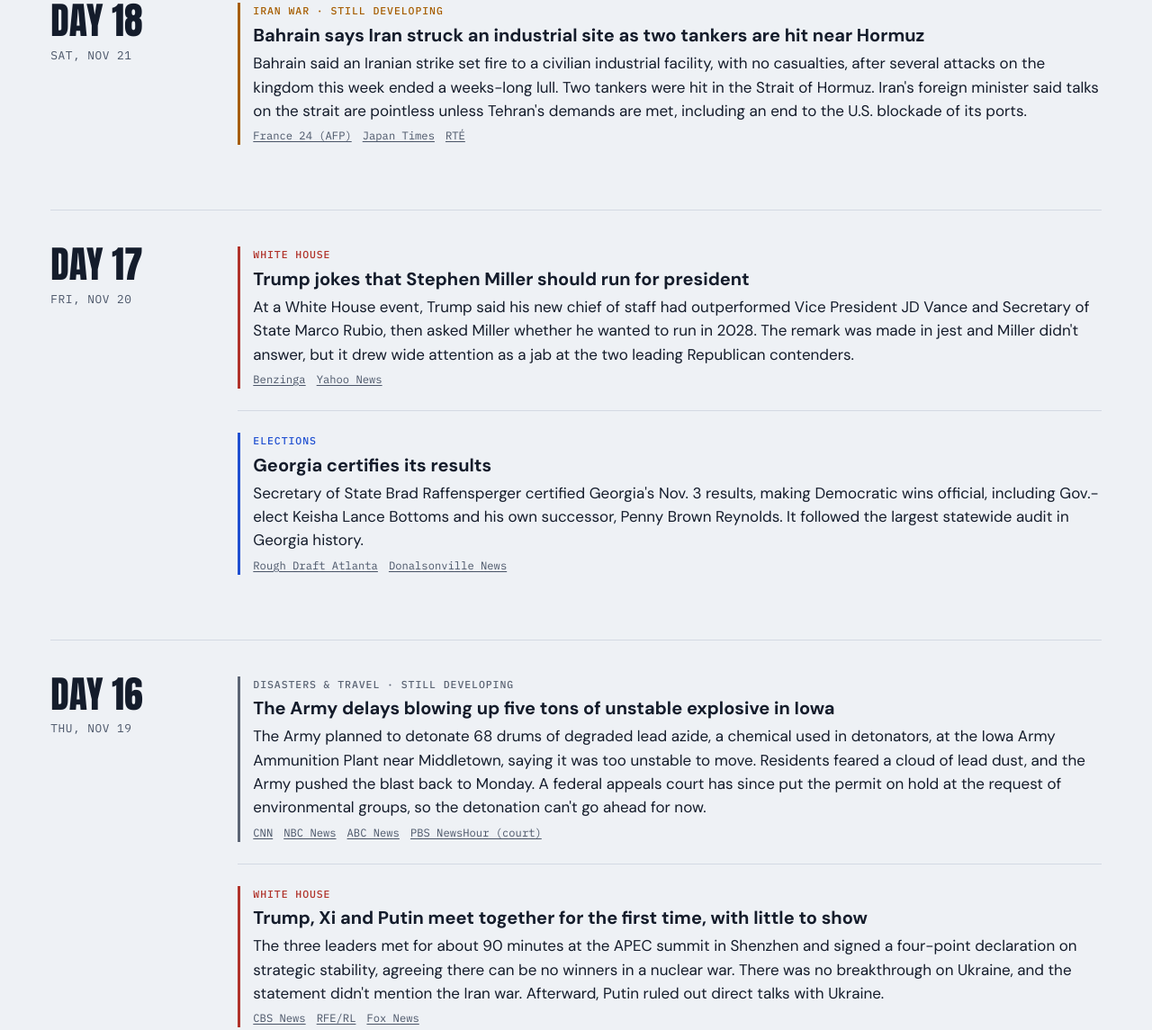
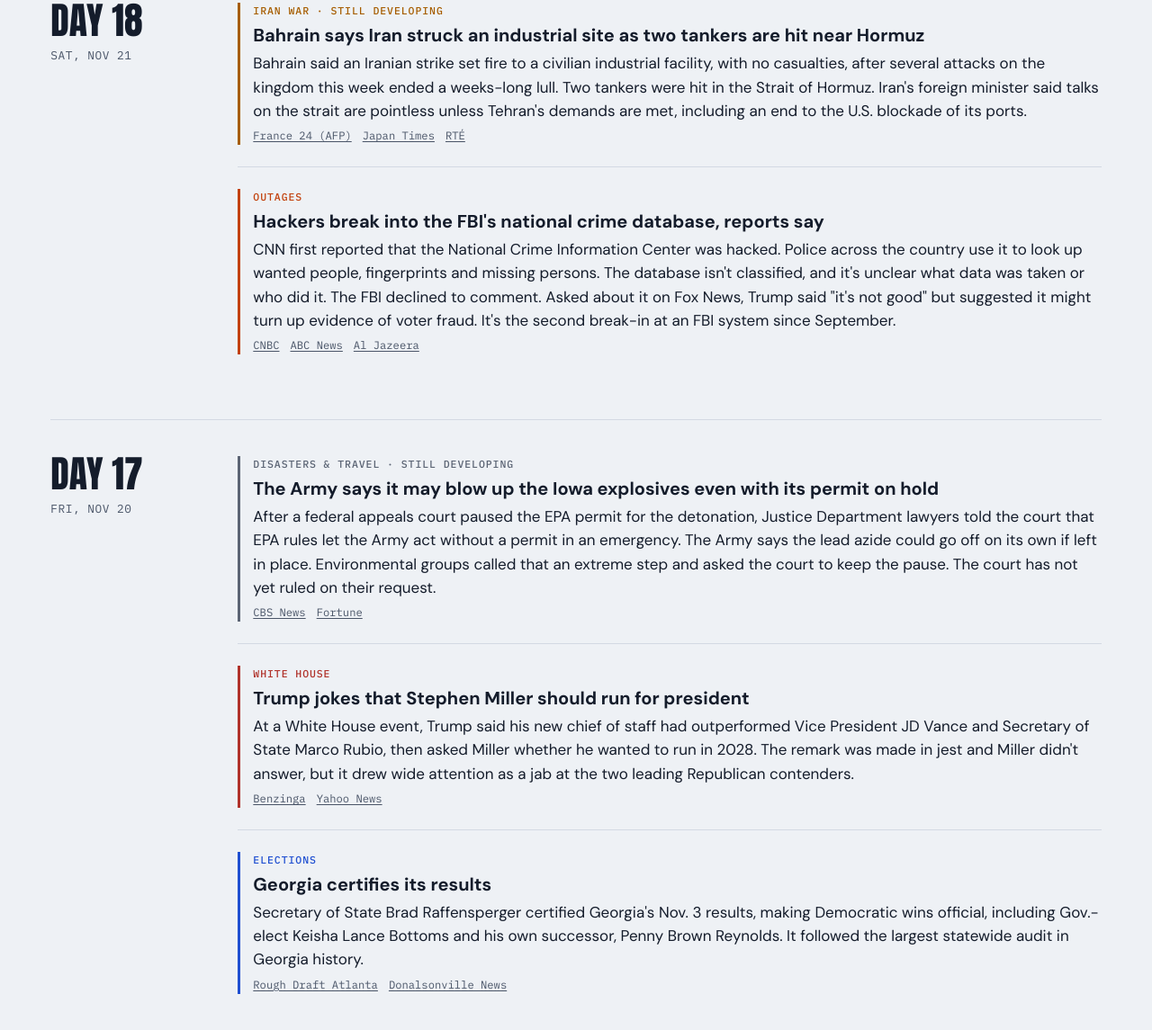
Before and after one commit to mhstudios11/since-the-midterms, a plain HTML site: page docs/index.html in a window 1280 px wide. Shown: the part 1097-2242 px from the top of the page at 90% size. Drawn offline with Linux system fonts and the light colour scheme.

Commit message:
Add FBI database hack and Iowa permit update (Nov 20-21 news)
No bill changes.

Co-Authored-By: Claude Opus 5.5 <noreply@anthropic.com>

```diff
--- a/docs/index.html
+++ b/docs/index.html
@@ -487,7 +487,14 @@ const EVENTS = [
     p: "Bahrain said an Iranian strike set fire to a civilian industrial facility, with no casualties, after several attacks on the kingdom this week ended a weeks-long lull. Two tankers were hit in the Strait of Hormuz. Iran's foreign minister said talks on the strait are pointless unless Tehran's demands are met, including an end to the U.S. blockade of its ports.",
     s: [["France 24 (AFP)","https://www.france24.com/en/middle-east/20261122-bahrain-accuses-iran-of-striking-industrial-site-as-tankers-hit-in-hormuz"],["Japan Times","https://www.japantimes.co.jp/news/2026/11/22/world/bahrain-iran-attack-hormuz/"],["RTÉ","https://www.rte.ie/news/middle-east/2026/1122/1600172-middle-east-iran/"]] },
 
+  { d: "2026-11-21", cat: "outages", h: "Hackers break into the FBI's national crime database, reports say",
+    p: "CNN first reported that the National Crime Information Center was hacked. Police across the country use it to look up wanted people, fingerprints and missing persons. The database isn't classified, and it's unclear what data was taken or who did it. The FBI declined to comment. Asked about it on Fox News, Trump said \"it's not good\" but suggested it might turn up evidence of voter fraud. It's the second break-in at an FBI system since September.",
+    s: [["CNBC","https://www.cnbc.com/2026/11/21/trump-fbi-database-hack.html"],["ABC News","https://abcnews.com/US/fbis-national-crime-database-targeted-hack-trump/story?id=138347810"],["Al Jazeera","https://www.aljazeera.com/news/2026/11/21/fbi-national-crime-database-suffers-suspected-breach-reports"]] },
+
   // Nov 20
+  { d: "2026-11-20", cat: "disaster", dev: true, h: "The Army says it may blow up the Iowa explosives even with its permit on hold",
+    p: "After a federal appeals court paused the EPA permit for the detonation, Justice Department lawyers told the court that EPA rules let the Army act without a permit in an emergency. The Army says the lead azide could go off on its own if left in place. Environmental groups called that an extreme step and asked the court to keep the pause. The court has not yet ruled on their request.",
+    s: [["CBS News","https://www.cbsnews.com/news/us-army-iowa-plant-detonation-court-records/"],["Fortune","https://fortune.com/2026/11/21/court-pauses-army-iowa-lead-azide-detonation-permit/"]] },
   { d: "2026-11-20", cat: "whitehouse", h: "Trump jokes that Stephen Miller should run for president",
     p: "At a White House event, Trump said his new chief of staff had outperformed Vice President JD Vance and Secretary of State Marco Rubio, then asked Miller whether he wanted to run in 2028. The remark was made in jest and Miller didn't answer, but it drew wide attention as a jab at the two leading Republican contenders.",
     s: [["Benzinga","https://www.benzinga.com/news/politics/26/11/63514908/trump-stephen-miller-president-vance-rubio-2028"],["Yahoo News","https://www.yahoo.com/news/politics/articles/trump-jokes-stephen-miller-better-074521318.html"]] },
@@ -496,8 +503,8 @@ const EVENTS = [
     s: [["Rough Draft Atlanta","https://roughdraftatlanta.com/2026/11/21/raffensperger-certifies-georgia-election-results/"],["Donalsonville News","https://www.donalsonvillenews.com/2026/11/21/its-official-raffensperger-certifies-nov-3-election-results/"]] },
 
   // Nov 19
-  { d: "2026-11-19", cat: "disaster", dev: true, h: "The Army delays blowing up five tons of unstable explosive in Iowa",
-    p: "The Army planned to detonate 68 drums of degraded lead azide, a chemical used in detonators, at the Iowa Army Ammunition Plant near Middletown, saying it was too unstable to move. Residents feared a cloud of lead dust, and the Army pushed the blast back to Monday. A federal appeals court has since put the permit on hold at the request of environmental groups, so the detonation can't go ahead for now.",
+  { d: "2026-11-19", cat: "disaster", h: "The Army delays blowing up five tons of unstable explosive in Iowa",
+    p: "The Army planned to detonate 68 drums of degraded lead azide, a chemical used in detonators, at the Iowa Army Ammunition Plant near Middletown, saying it was too unstable to move. Residents feared a cloud of lead dust, and the Army pushed the blast back to Monday. A federal appeals court has since put the permit on hold at the request of environmental groups.",
     s: [["CNN","https://www.cnn.com/2026/11/19/us/iowa-chemicals-lead-detonation"],["NBC News","https://www.nbcnews.com/news/us-news/iowa-residents-brace-lead-dust-cloud-army-plans-detonate-bomb-rcna610165"],["ABC News","https://abcnews.com/US/iowa-army-plant-lead-azide-detonation/story?id=138261613"],["PBS NewsHour (court)","https://www.pbs.org/newshour/nation/court-grants-request-to-prevent-military-from-detonating-bomb-making-chemicals-in-iowa"]] },
   { d: "2026-11-19", cat: "whitehouse", h: "Trump, Xi and Putin meet together for the first time, with little to show",
     p: "The three leaders met for about 90 minutes at the APEC summit in Shenzhen and signed a four-point declaration on strategic stability, agreeing there can be no winners in a nuclear war. There was no breakthrough on Ukraine, and the statement didn't mention the Iran war. Afterward, Putin ruled out direct talks with Ukraine.",
```
Also changed, not shown: index.html (+9 -2 lines).
